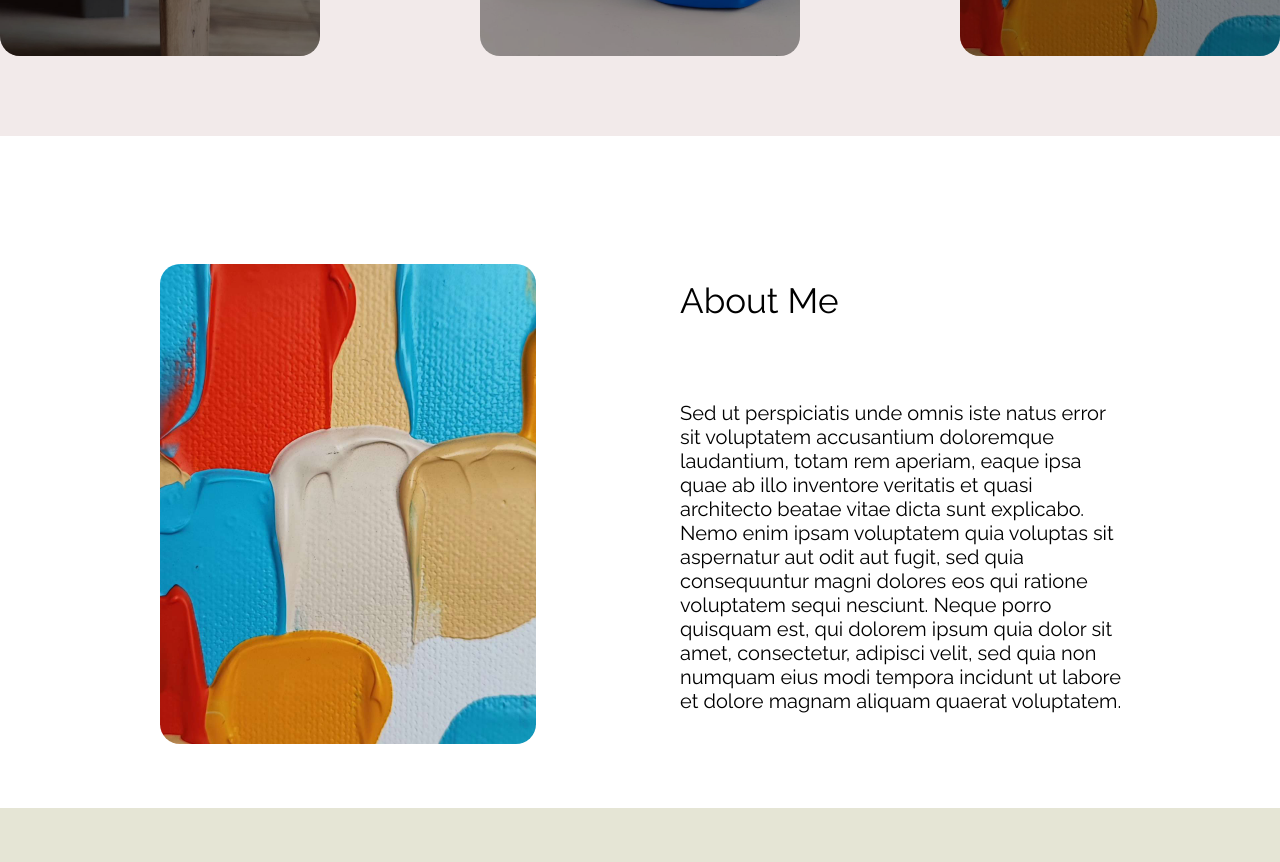
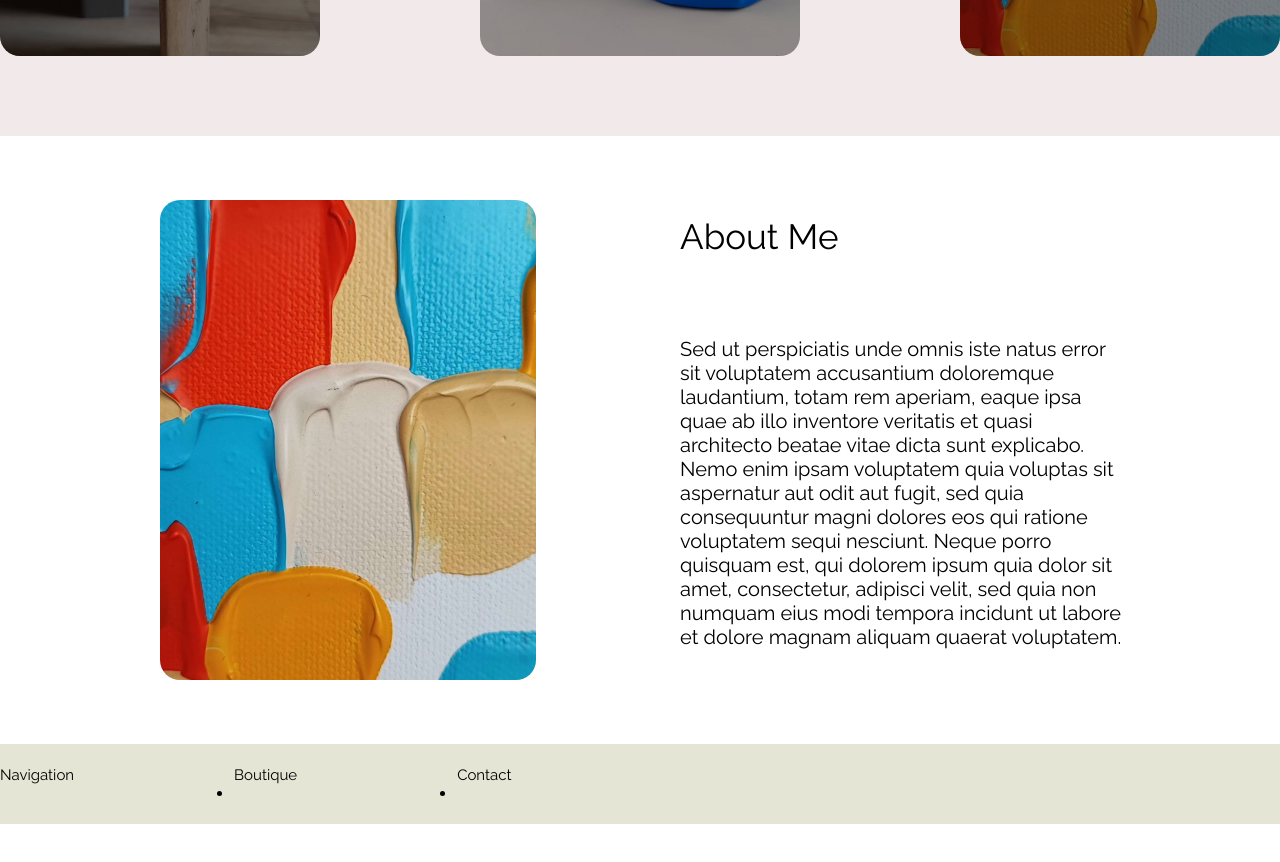
Before and after one commit to FnnyJsst/gelul-website, a React (Vite) app in the folder vite-project/: page / in a window 1280 px wide. Shown: the part 800-1662 px from the top of the page. After the commit the page ends 1624 px from the top, so only its background shows below. Built offline with nearby package versions, Linux system fonts and the light colour scheme.

Commit message:
last commit of the day

```diff
--- /dev/null
+++ b/vite-project/src/components/cards/FooterCard.jsx
@@ -0,0 +1,31 @@
+import styled from "styled-components";
+import PropTypes from 'prop-types';
+
+const Card = styled.div`
+  /* display: flex;
+  flex-direction: column;
+  align-items: center;
+  justify-content: center; */
+`
+
+const Title = styled.h1`
+  font-size: 15px;
+  font-weight: normal;
+`
+
+function FooterCard ({title}) {
+  return (
+    <Card>
+        <Title>{title}</Title>
+        <ul>
+            <li></li>
+        </ul>
+    </Card>
+  )
+}
+
+FooterCard.propTypes = {
+  title: PropTypes.string.isRequired,
+};
+
+export default FooterCard;
--- a/vite-project/src/components/navigation/Footer.jsx
+++ b/vite-project/src/components/navigation/Footer.jsx
@@ -1,17 +1,41 @@
+import FooterCard from "../cards/FooterCard";
 import styled from "styled-components";
 
 const FooterContainer = styled.div`
   background-color: #e5e5d5;
+  display: flex;
+  flex-direction: row;
   height: 10vh`;
+
+const LeftContainer = styled.div`
+  display: flex;
+  flex-direction: row;
+  align-items: center;
+  justify-content: center;
+  gap: 20vh;
+`;
+
+const RightContainer = styled.div`
+  display: flex;
+  flex-direction: row;
+  align-items: center;
+  justify-content: center;
+`;
+
+
 
 
 function Footer () {
   return (
-    <>
-      <FooterContainer>
-
-      </FooterContainer>
-    </>
+    <FooterContainer>
+      <LeftContainer>
+        <FooterCard title="Navigation" />
+        <FooterCard title="Boutique" />
+        <FooterCard title="Contact" />
+      </LeftContainer>
+      <RightContainer>
+      </RightContainer>
+    </FooterContainer>
   )
 }
 
--- a/vite-project/src/pages/AboutMe.jsx
+++ b/vite-project/src/pages/AboutMe.jsx
@@ -5,7 +5,6 @@ import peinture from "../assets/images/peinture.jpg";
 const PageContainer = styled.div`
   display: flex;
   flex-direction: row;
-  margin-top: 8vh;
   margin-left: 12vh;
 `;
 
```
